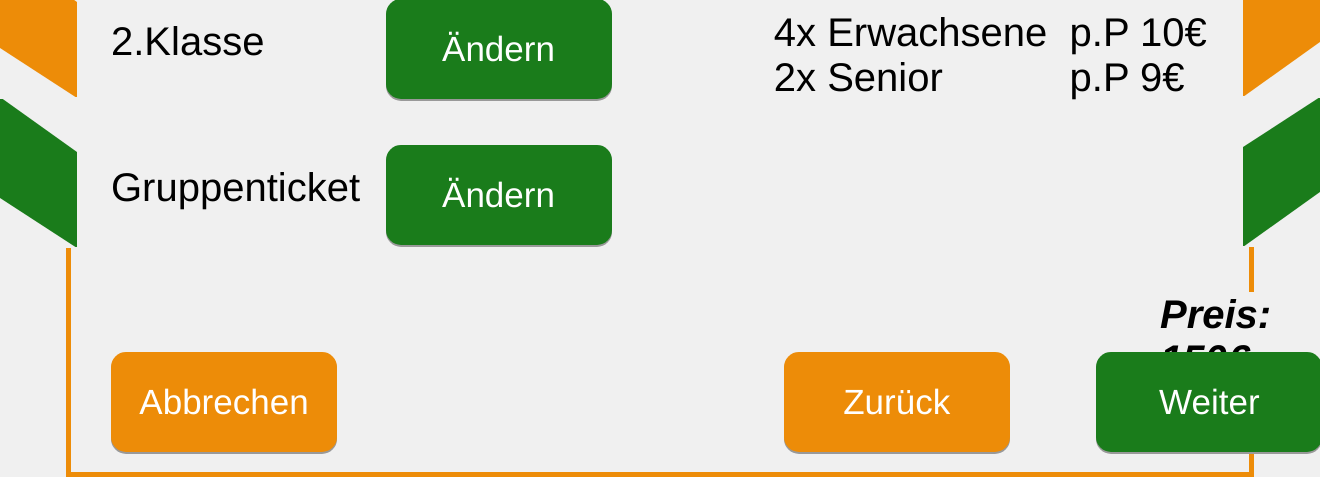
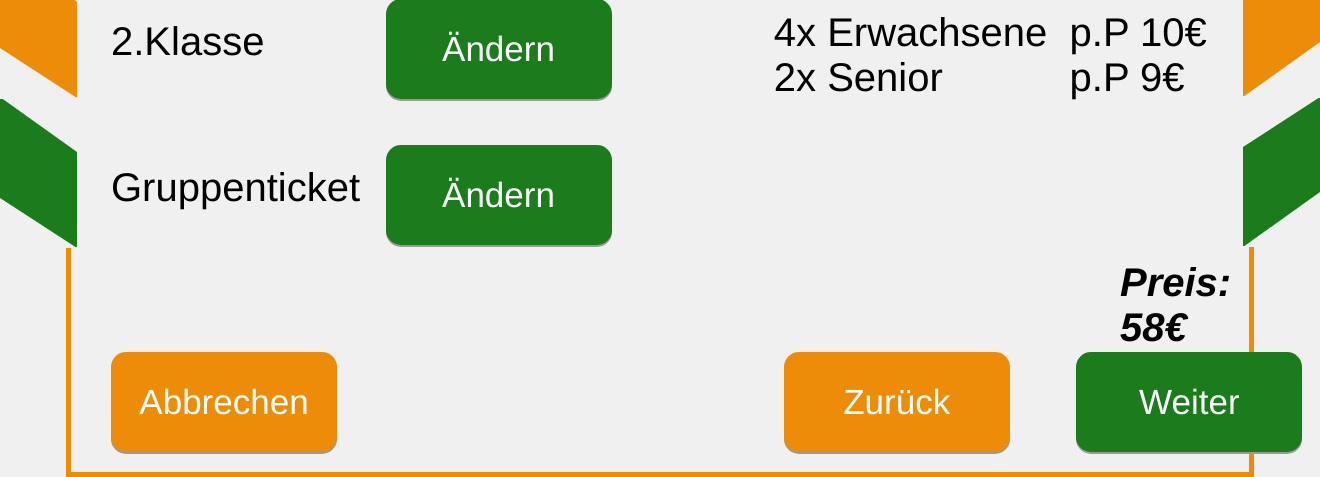
Before and after one commit to Rubyii/ISLM_Bahn_Ticketautomat, a PHP site: page / in a window 1320 px wide. Shown: the part 327-804 px from the top of the page. Run offline with PHP 8.4, Linux system fonts and the light colour scheme.

Commit message:
styling ausgelagert

```diff
--- a/index.php
+++ b/index.php
@@ -18,7 +18,7 @@ $preisPPKind = 6; //AUSLESEN
 $preisPPSenior = 9; //AUSLESEN
 $preisPPErmaessigt = 8; //AUSLESEN
 
-$preisGesamt = 150; // AUSLESEN
+$preisGesamt = 58; // AUSLESEN
 
 if ($ticketart == "Tagesticket" || $ticketart == "Monatsticket" || $ticketart == "Jahresticket") {
     $isAboTicket = true;
@@ -33,11 +33,8 @@ if ($ticketart == "Tagesticket" || $ticketart == "Monatsticket" || $ticketart ==
 <html lang="de">
 <head>
     <meta charset="UTF-8">
-    <title>Startseite</title>
+    <title>Uebersicht</title>
     <link rel="stylesheet" href="static/css/index.css">
-    <style>
-
-    </style>
 </head>
 <body>
 
@@ -157,14 +154,11 @@ if ($ticketart == "Tagesticket" || $ticketart == "Monatsticket" || $ticketart ==
                     if ($anzErmaessigt != 0) {
                         echo '<p>'."p.P ".$preisPPErmaessigt.'€'.'</p>';
                     }
-
-
                     ?>
                 </div>
                 <div></div>
                 <div></div>
-                <div><em style="position: absolute; left: 500px; font-weight: bold">Preis: <?php echo $preisGesamt?>€</em></div>
-
+                <div><em class="preis">Preis: <?php echo $preisGesamt?>€</em></div>
             </div>
 
         </div>
@@ -182,7 +176,7 @@ if ($ticketart == "Tagesticket" || $ticketart == "Monatsticket" || $ticketart ==
                 <input type="submit" class="button-orange" value="Abbrechen">
             </form>
             <button class="button-orange" style="left: 300px; position: relative" type="button" onclick="location.href='TARIFE'">Zurück</button>
-            <button class="button-gruen" style="left: 240px; position: relative" type="button" onclick="location.href='BEZAHLEN'">Weiter</button>
+            <button class="button-gruen" style="left: 220px; position: relative" type="button" onclick="location.href='BEZAHLEN'">Weiter</button>
         </div>
     </div>
 </div>
--- a/static/css/index.css
+++ b/static/css/index.css
@@ -162,7 +162,12 @@
 }
 
 /* START */
-
+.preis{
+    position: absolute;
+    font-weight: bold;
+    top: 250px;
+    left: 460px;
+}
 /* ENDE */
 
 
```
